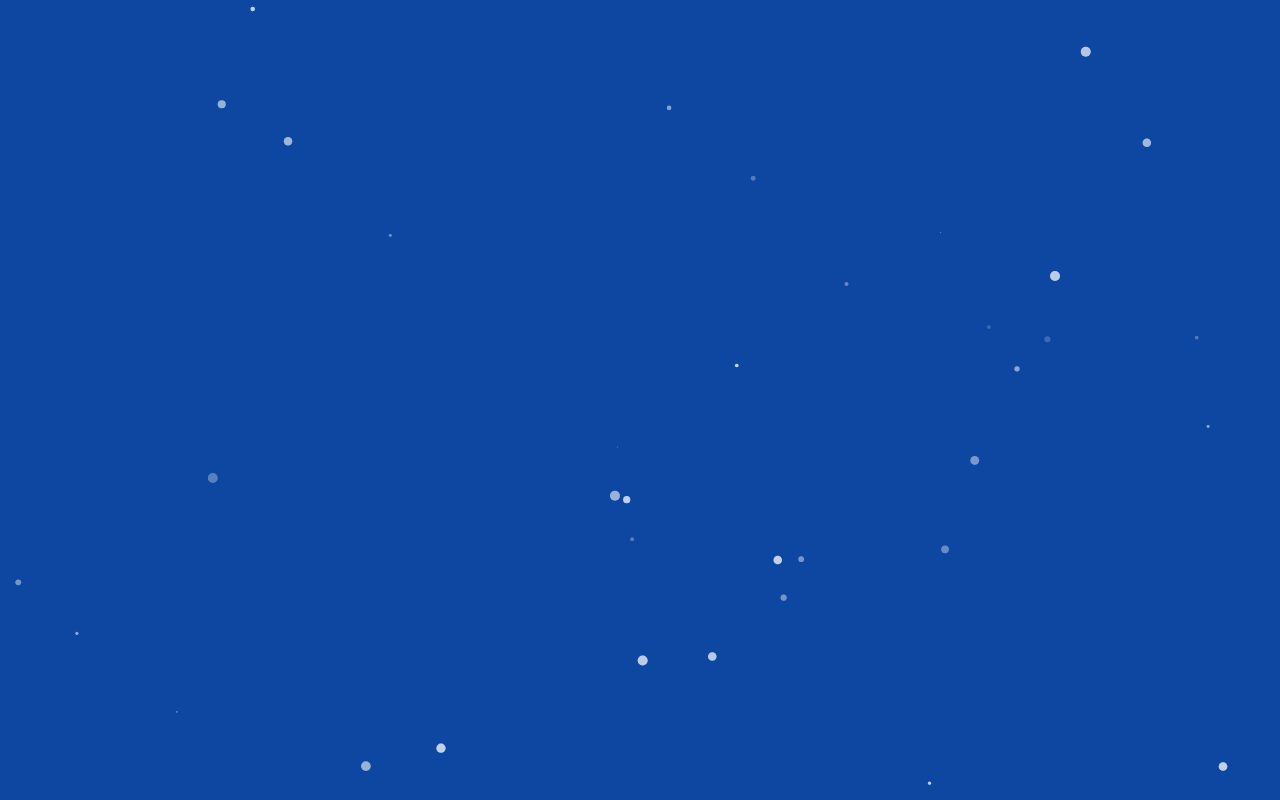
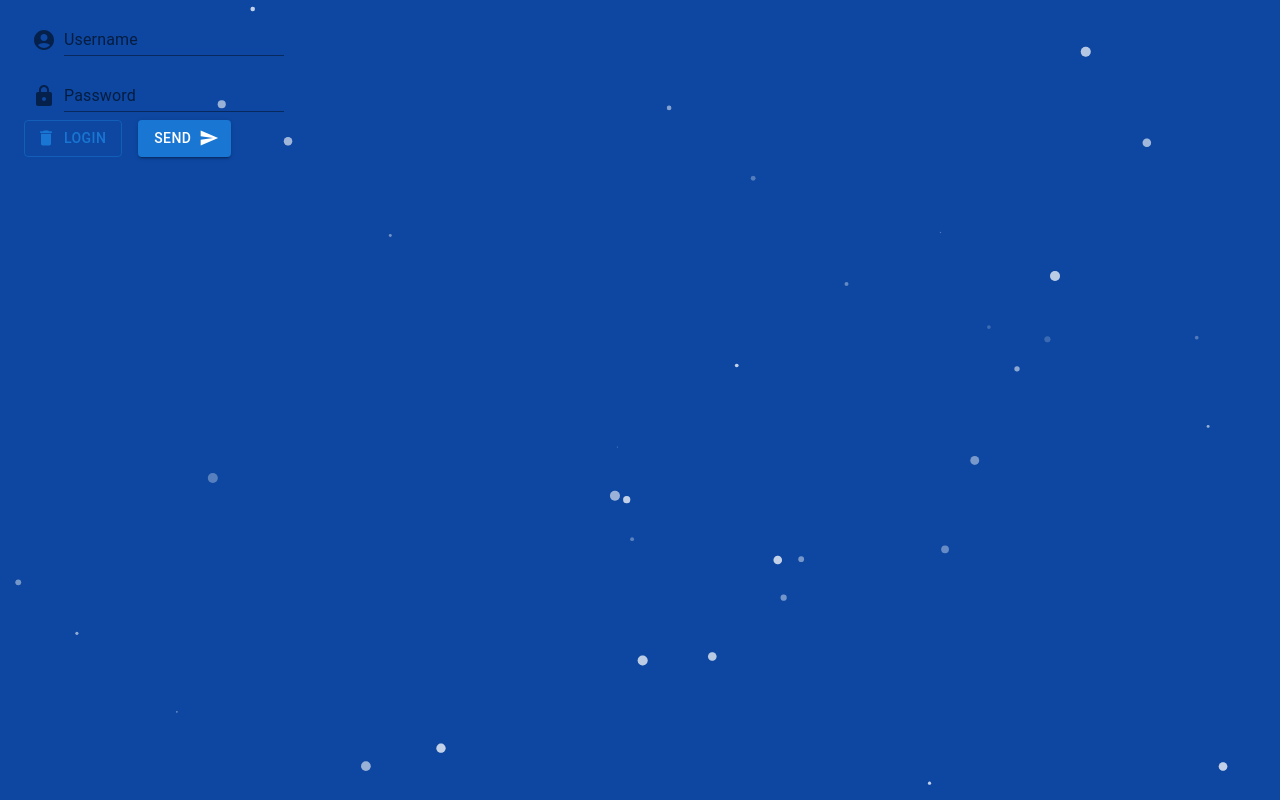
Before and after one commit to uros-gavrilovic/fitmaster-client, a React (Create React App) app: page / in a window 1280 px wide. Built offline with nearby package versions, Linux system fonts and the light colour scheme.

Commit message:
Added components

```diff
--- a/src/App.js
+++ b/src/App.js
@@ -2,12 +2,19 @@ import { Fragment } from "react";
 import "./App.css";
 import ParticleBackground from "./components/backgrounds/ParticleBackground";
 import { Container } from "@mui/material";
+import IconTextInput from "./components/reusable/inputFields/IconTextInput";
+import IconButton from "./components/reusable/buttons/IconButton";
+
 
 function App() {
   return (
     <Fragment className="App">
-
       <ParticleBackground />
+      <Container maxWidth="100px">
+        <IconTextInput id="txtUsername" title="Username" icon="username"/>
+        <IconTextInput id="txtPassword" title="Password" icon="password"/>
+        <IconButton title="Login" />
+      </Container>
     </Fragment>
   );
 }
--- /dev/null
+++ b/src/components/reusable/buttons/IconButton.jsx
@@ -0,0 +1,18 @@
+import * as React from 'react';
+import Button from '@mui/material/Button';
+import DeleteIcon from '@mui/icons-material/Delete';
+import SendIcon from '@mui/icons-material/Send';
+import Stack from '@mui/material/Stack';
+
+export default function IconLabelButtons(props) {
+  return (
+    <Stack direction="row" spacing={2}>
+      <Button variant="outlined" startIcon={<DeleteIcon />}>
+        {props.title}
+      </Button>
+      <Button variant="contained" endIcon={<SendIcon />}>
+        Send
+      </Button>
+    </Stack>
+  );
+}
--- /dev/null
+++ b/src/components/reusable/inputFields/IconTextInput.jsx
@@ -0,0 +1,28 @@
+import * as React from "react";
+import Box from "@mui/material/Box";
+import TextField from "@mui/material/TextField";
+import AccountCircle from "@mui/icons-material/AccountCircle";
+import HttpsRoundedIcon from "@mui/icons-material/HttpsRounded";
+
+export default function IconTextInput(props) {
+  return (
+    <Box sx={{ "& > :not(style)": { m: 1 } }}>
+      <Box sx={{ display: "flex", alignItems: "flex-end" }}>
+        {renderIcon(props.icon)}
+        <TextField id="input-with-sx" label={props.title} variant="standard" />
+      </Box>
+    </Box>
+  );
+}
+
+const renderIcon = (iconType) => {
+  switch (iconType) {
+    case "username":
+      return <AccountCircle sx={{ color: "action.active", mr: 1, my: 0.5 }} />;
+
+    case "password":
+      return (
+        <HttpsRoundedIcon sx={{ color: "action.active", mr: 1, my: 0.5 }} />
+      );
+  }
+};
```
Also changed, not shown: src/components/reusable/containers/CustomContainer.jsx (added).
